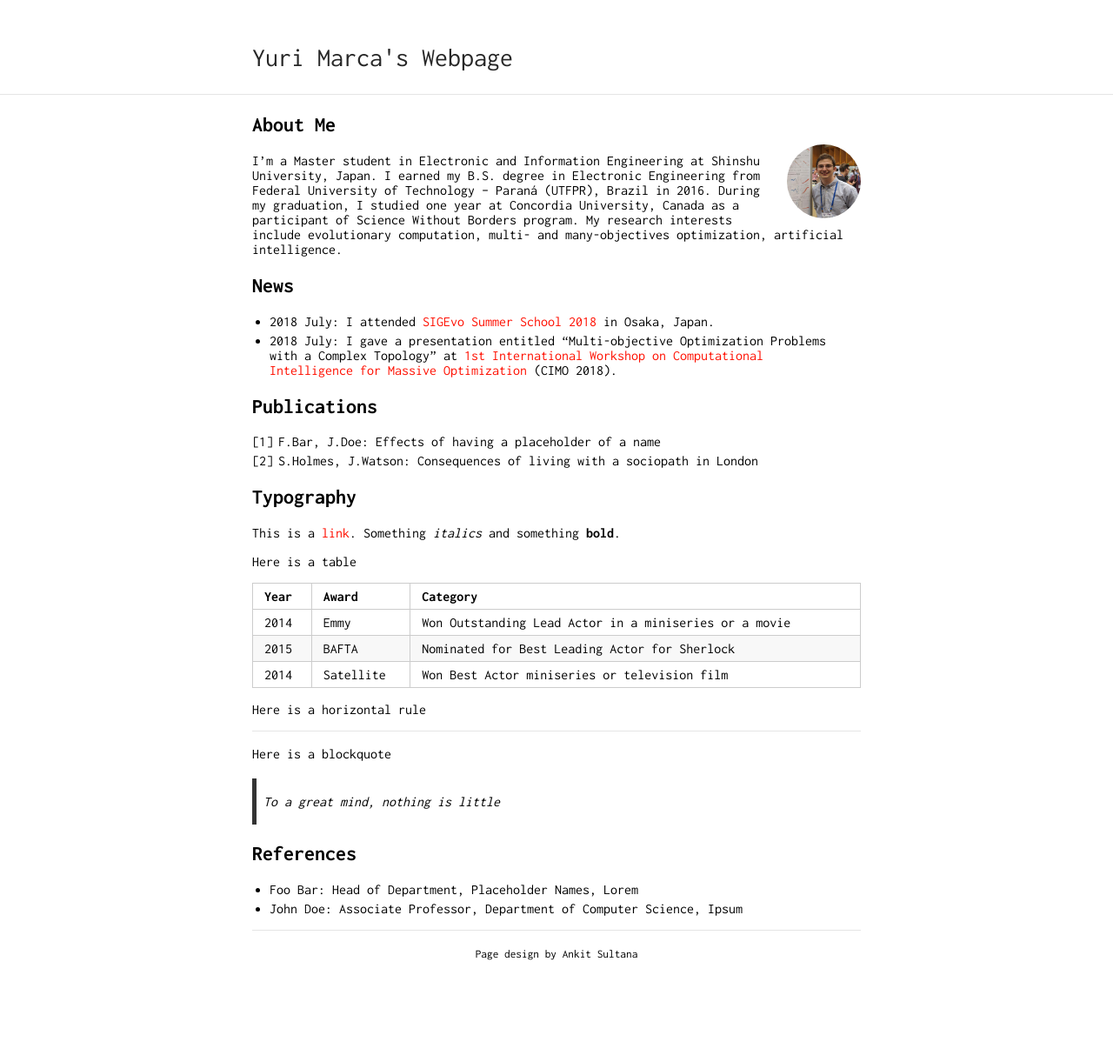
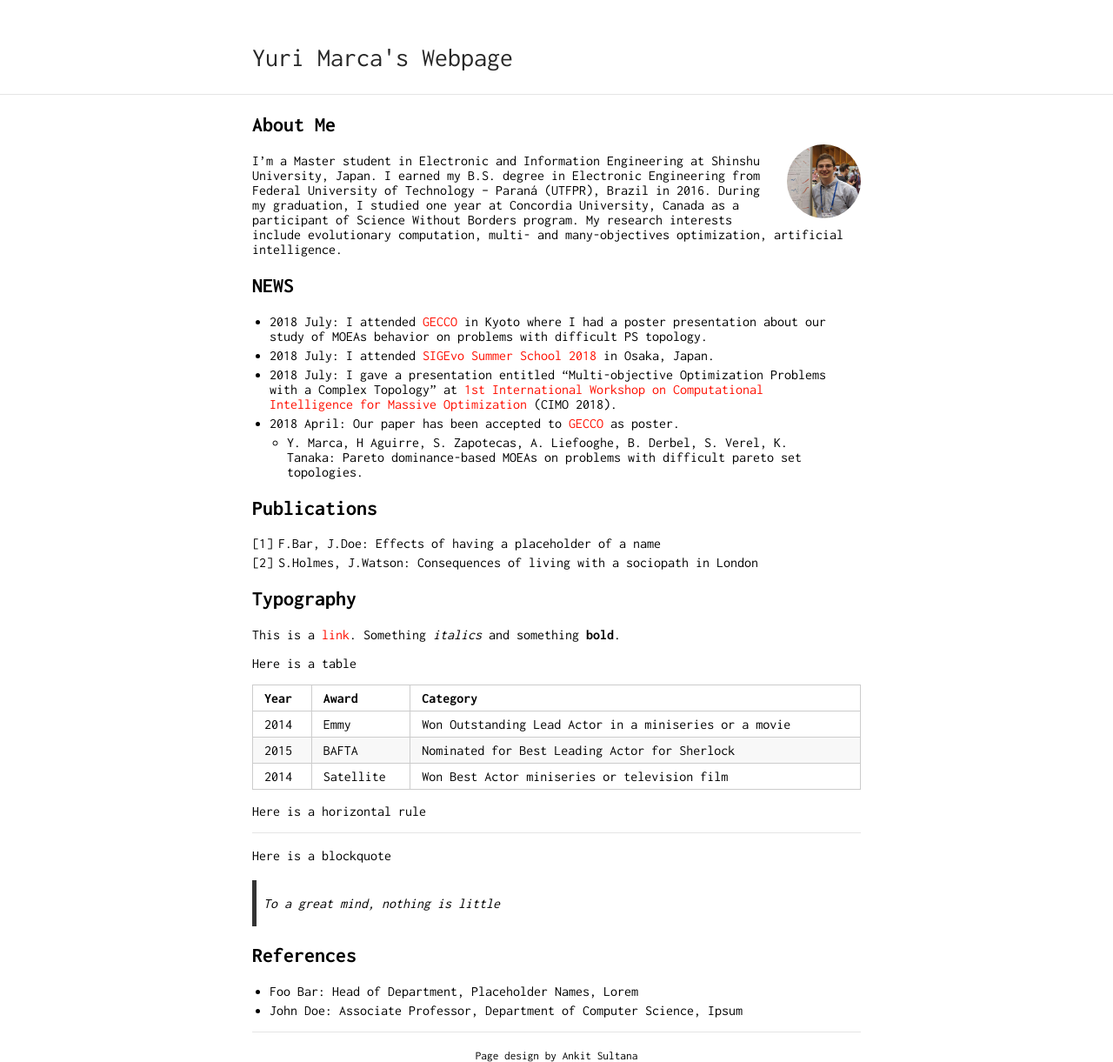
Before and after one commit to yurimarca/yurimarca.github.io, a Jekyll site: the page built from index.md, in a window 1280 px wide. Shown: the whole page at 87% size. Built offline with Jekyll 4.4.1, drawn with Linux system fonts in a browser that asks for light colours; before the commit the page ends 1104 px from its top, so only the background shows below that.

Commit message:
updating index: news GECCO

```diff
--- a/index.md
+++ b/index.md
@@ -9,10 +9,13 @@ title: Yuri Marca's Webpage
 
 I'm a Master student in Electronic and Information Engineering at Shinshu University, Japan. I earned my B.S. degree in Electronic Engineering from Federal University of Technology – Paraná (UTFPR), Brazil in 2016. During my graduation, I studied one year at Concordia University, Canada as a participant of Science Without Borders program. My research interests include evolutionary computation, multi- and many-objectives optimization, artificial intelligence.
 
-## News
+## NEWS
 
+* 2018 July: I attended [GECCO](http://gecco-2018.sigevo.org/) in Kyoto where I had a poster presentation about our study of MOEAs behavior on problems with difficult PS topology.
 * 2018 July: I attended [SIGEvo Summer School 2018](https://sigevo-summer-school-2018.github.io/) in Osaka, Japan.
 * 2018 July: I gave a presentation entitled "Multi-objective Optimization Problems with a Complex Topology" at [1st International Workshop on Computational Intelligence for Massive Optimization](https://sites.google.com/view/cimo-workshop) (CIMO 2018).
+* 2018 April: Our paper has been accepted to [GECCO](http://gecco-2018.sigevo.org/) as poster.
+  * Y. Marca, H Aguirre, S. Zapotecas, A. Liefooghe, B. Derbel, S. Verel, K. Tanaka: Pareto dominance-based MOEAs on problems with difficult pareto set topologies.
 
 ## Publications
 
```
